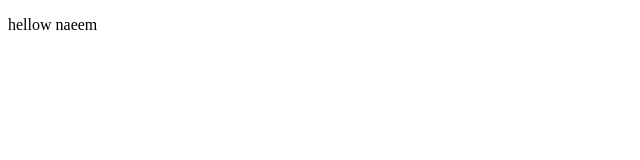
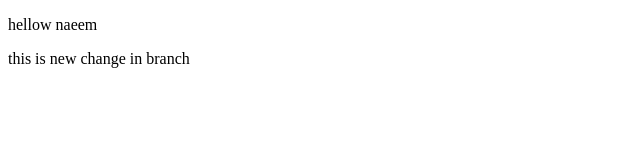
Before and after one commit to mnaeembhutto/from-vs, a plain HTML site: page newrepo/index.html in a window 1280 px wide. Shown: the whole page, without its empty margins (0-640 px from the left). Drawn offline with Linux system fonts and the light colour scheme.

Commit message:
new branch

```diff
--- a/newrepo/index.html
+++ b/newrepo/index.html
@@ -7,5 +7,6 @@
 </head>
 <body>
     <p>hellow naeem</p>
+    <p>this is new change in branch</p>
 </body>
 </html>
```
